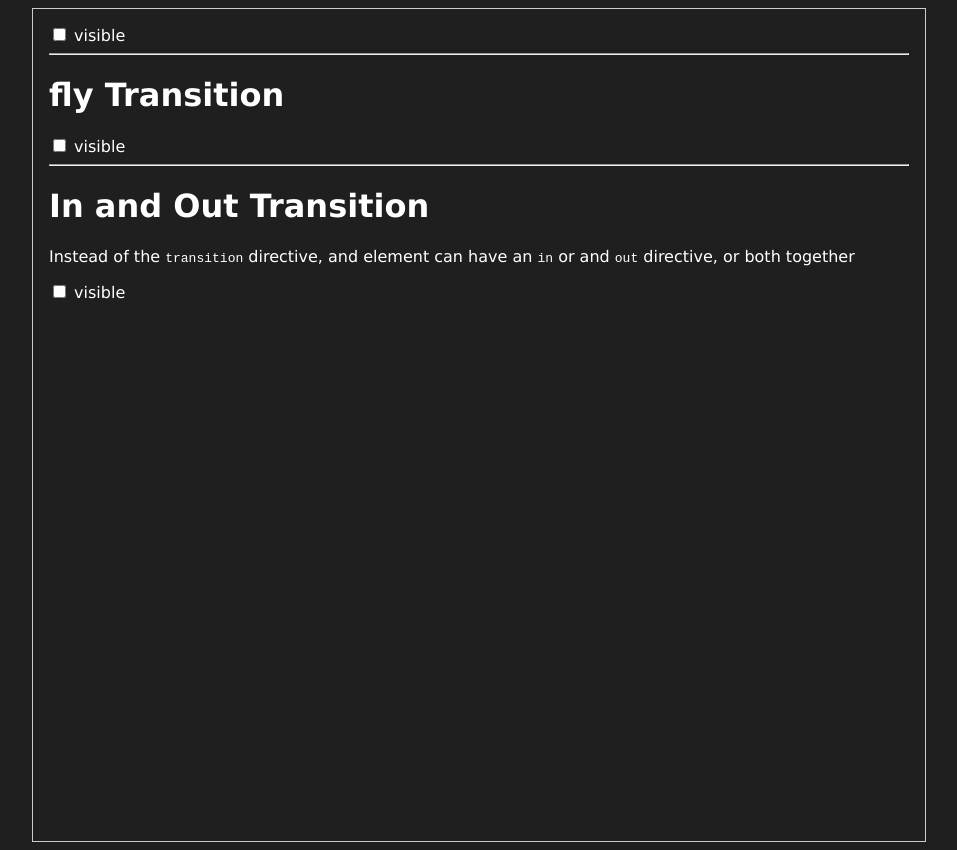
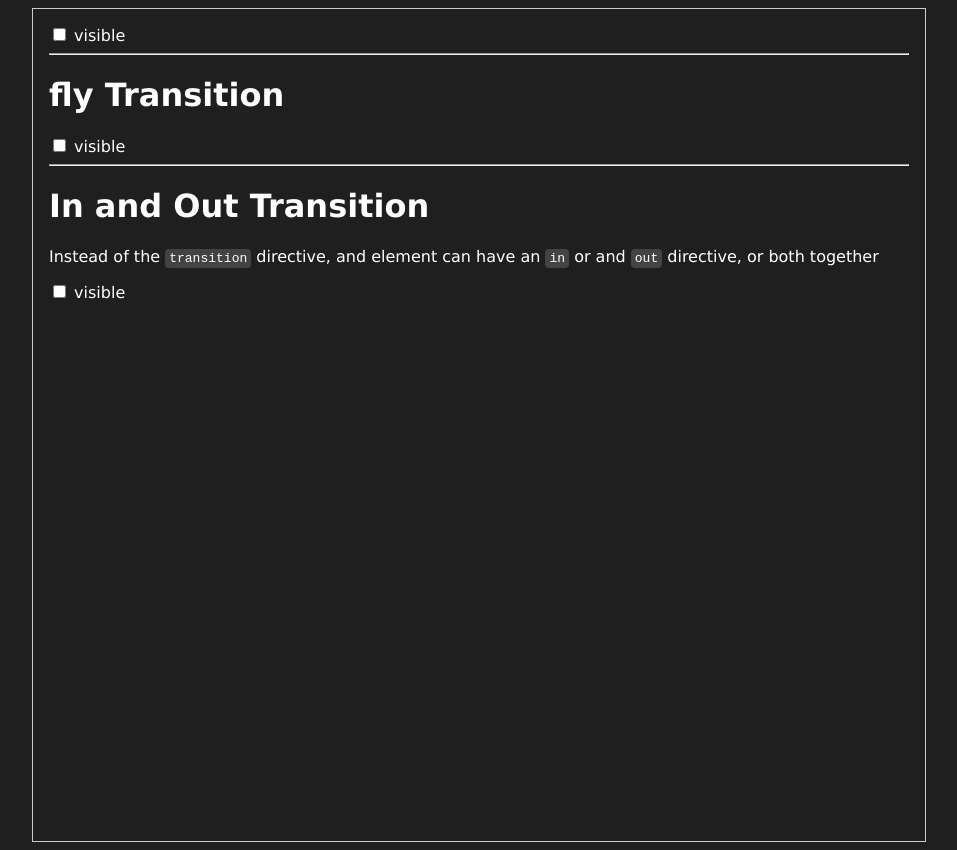
Before and after one commit to kamatealif/svelte-learning, a SvelteKit app: page /transitions in a window 1280 px wide. Shown: the whole page, without its empty margins (161-1118 px from the left). Built offline with nearby package versions, Linux system fonts and the light colour scheme.

Commit message:
styles added

```diff
--- a/src/routes/transitions/+page.svelte
+++ b/src/routes/transitions/+page.svelte
@@ -62,4 +62,9 @@
 		padding: 1rem;
 		border: 1px solid #ccc;
 	}
+	kbd {
+		background-color: #cccccc36;
+		padding: 2px 4px;
+		border-radius: 4px;
+	}
 </style>
```
